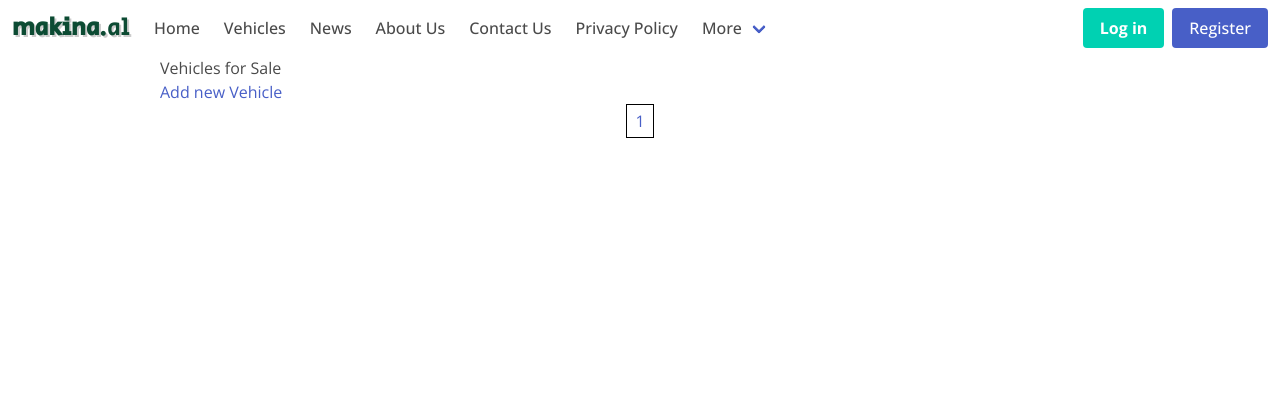
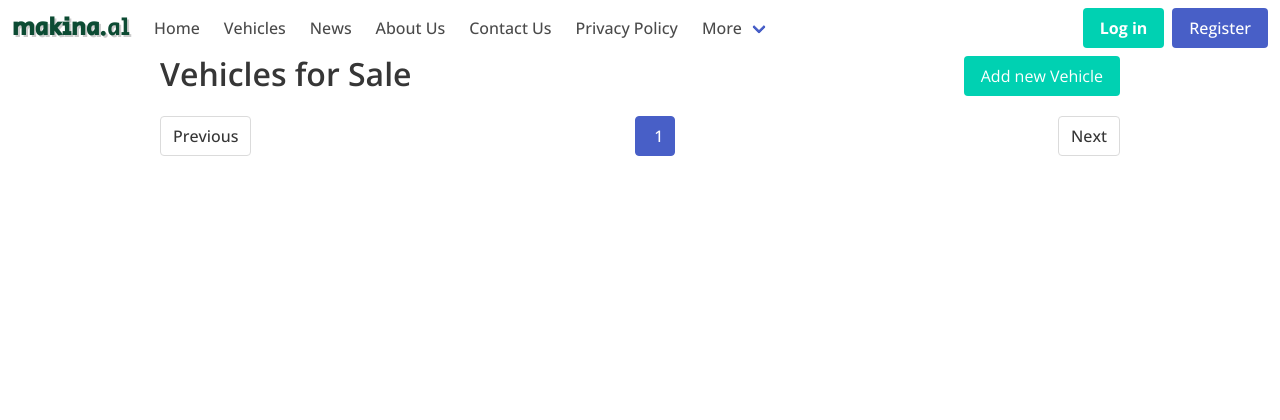
Before and after one commit to gledi/makina, a Django app: page /vehicles/ in a window 1280 px wide. Shown: the top 420 px of the page. Run offline with Django 4.2, Linux system fonts and the light colour scheme; data that the repository does not hold is empty.

Commit message:
whatever

```diff
--- a/core/settings.py
+++ b/core/settings.py
@@ -27,7 +27,6 @@ INSTALLED_APPS = [
     "django.contrib.messages",
     "django.contrib.staticfiles",
     # 3rd party apps
-    "debug_toolbar",
     "rest_framework",
     "crispy_forms",
     "crispy_bulma",
@@ -40,7 +39,6 @@ INSTALLED_APPS = [
 
 MIDDLEWARE = [
     "django.middleware.security.SecurityMiddleware",
-    "debug_toolbar.middleware.DebugToolbarMiddleware",
     "django.contrib.sessions.middleware.SessionMiddleware",
     "django.middleware.common.CommonMiddleware",
     "django.middleware.csrf.CsrfViewMiddleware",
@@ -144,3 +142,7 @@ DEFAULT_FROM_EMAIL = "registration@makina.al"
 
 CRISPY_ALLOWED_TEMPLATE_PACKS = ("bulma",)
 CRISPY_TEMPLATE_PACK = "bulma"
+
+if DEBUG:
+    INSTALLED_APPS.extend(["debug_toolbar", "django_extensions"])
+    MIDDLEWARE.insert(1, "debug_toolbar.middleware.DebugToolbarMiddleware")
--- a/pages/templates/pages/index.html
+++ b/pages/templates/pages/index.html
@@ -1,6 +1,6 @@
 {% extends 'base.html' %}
 
 {% block content %}
-<h1>Welcome!</h1>
-<p>Buy or sell vehicles</p>
+<h1 class="title">Welcome!</h1>
+<h2 class="subtitle">Buy or sell vehicles</h2>
 {% endblock content %}
--- /dev/null
+++ b/requirements/prod.txt
@@ -0,0 +1,3 @@
+-r main.txt
+
+gunicorn==20.1.0
--- a/vehicles/templates/vehicles/vehicle_list.html
+++ b/vehicles/templates/vehicles/vehicle_list.html
@@ -1,26 +1,34 @@
 {% extends 'base.html' %}
 
+{% load i18n %}
+
 {% block content %}
-<h1>Vehicles for Sale</h1>
-<p>
-  <a href="{% url 'vehicle-add' %}">Add new Vehicle</a>
+<div class="is-flex is-justify-content-space-between">
+  <h1 class="title">{% translate 'Vehicles for Sale' %}</h1>
+  <div>
+    <a href="{% url 'vehicle-add' %}" class="button is-primary">Add new Vehicle</a>
     {% if perms.vehicles.publish_vehicle %}
     |
-  <a href="{% url 'vehicle-manage' %}">Manage Vehicles</a>
+    <a href="{% url 'vehicle-manage' %}" class="button is-warning">Manage Vehicles</a>
     {% endif %}
-</p>
+  </div>
+</div>
 <div>
-  <ul class="paginated-list">
+  <nav class="pagination is-centered" role="navigation" aria-label="pagination">
+    <a class="pagination-previous">{% translate 'Previous' %}</a>
+    <a class="pagination-next">{% translate 'Next' %}</a>
+    <ul class="pagination-list">
       {% for page in pages %}
       <li>
         {% if page == paginator.ELLIPSIS %}
-      <span>{{ page }}</span>
+        <span class="pagination-ellipsis">{{ page }}</span>
         {% else %}
-      <a href="?page={{ page }}">{{ page }}</a>
+        <a class="pagination-link{% if page == page_obj.number %} is-current{% endif %}" href="?page={{ page }}">{{ page }}</a>
         {% endif %}
       </li>
       {% endfor %}
     </ul>
+  </nav>
 </div>
 {% for vehicle in vehicles %}
 <p><a href="{% url 'vehicle-detail' pk=vehicle.pk %}">{{ vehicle }}</a></p>
--- a/vehicles/views.py
+++ b/vehicles/views.py
@@ -28,9 +28,6 @@ from rest_framework import views, status
 from rest_framework.request import Request
 from rest_framework.response import Response
 from rest_framework.reverse import reverse
-
-
-import vehicles
 
 from .models import Vehicle, Photo
 from .forms import VehicleForm, PhotoFormSet
```
Also changed, not shown: requirements.txt (+6 -4 lines), requirements/dev.txt (added, +8 -0 lines), requirements/main.txt (added, +7 -0 lines), vehicles/templates/vehicles/vehicle_detail.html (+5 -6 lines). Lines whose indentation alone changed are shown as unchanged.
